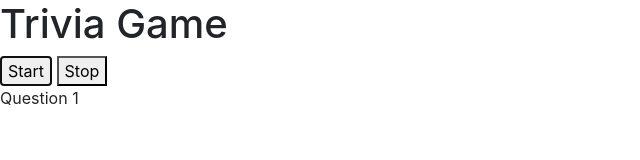
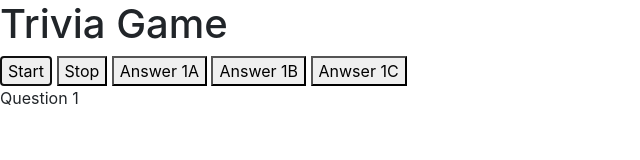
Before and after one commit to EricBillings/TriviaGame, a plain HTML site: page index.html in a window 1280 px wide. Both pictures are taken after a click on the button "Start". Shown: the whole page, without its empty margins (0-640 px from the left). Drawn offline with nearby package versions, Linux system fonts and the light colour scheme.

Commit message:
logging answer clicks

```diff
--- a/assets/javascript/app.js
+++ b/assets/javascript/app.js
@@ -1,19 +1,24 @@
 let count = 0;
+let correct = 0;
+let incorrect = 0;
 
 let qa = {
 
-    1: ["Question 1", "Answer 1"],
-    2: ["Question 2", "Answer 2"],
-    3: ["Question 3", "Answer 3"],
-    4: ["Question 4", "Answer 4"],
-    5: ["Question 5", "Answer 5"]
+    1: ["Question 1", "Answer 1A", "Answer 1B", "Anwser 1C", "A"],
+    2: ["Question 2", "Answer 2A", "Answer 2B", "Answer 2C", "B"],
+    3: ["Question 3", "Answer 3A", "Answer 3B", "Answer 3C", "C"],
+    4: ["Question 4", "Answer 4A", "Answer 4B", "Answer 4C", "A"],
+    5: ["Question 5", "Answer 5A", "Answer 5B", "Answer 5C", "B"]
 
 }
 
-let questions = ["Q1", "Q2", "Q3"]
 
 $("#start").click(startGame);
 $("#stop").click(displayEnd);
+$(".choices").on("click", function () {
+    console.log($(this).attr("value"));
+})
+
 
 
 function displayEnd() {
@@ -26,6 +31,10 @@ function nextQuestion() {
     count++;
     if (count < 6) {
         $("#display").html(qa[count][0]);
+        $("#answer-a").html(qa[count][1]);
+        $("#answer-b").html(qa[count][2]);
+        $("#answer-c").html(qa[count][3]);
+
     } else {
         clearInterval(showQuestion);
         setTimeout(displayEnd, 3000);
--- a/index.html
+++ b/index.html
@@ -17,6 +17,9 @@
     <h1>Trivia Game</h1>
     <button id="start">Start</button>
     <button id="stop">Stop</button>
+    <button class="choices" id="answer-a" value="A"></button>
+    <button class="choices" id="answer-b" value="B"></button>
+    <button class="choices" id="answer-c" value="C"></button>
 
 
     <div id="display"></div>
```
